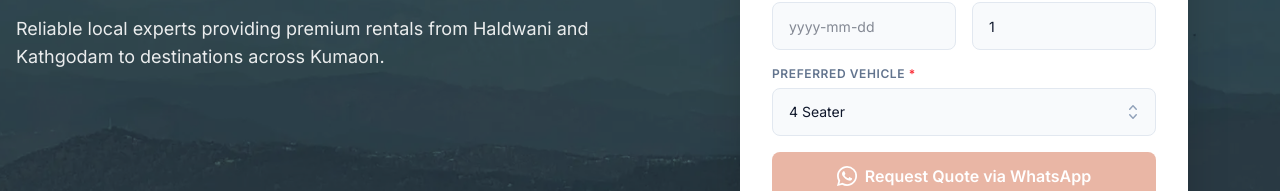
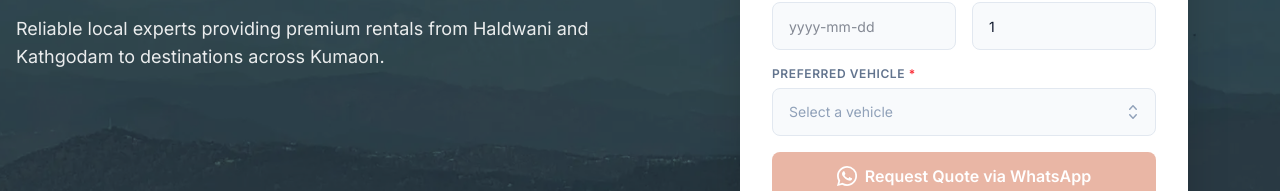
Before and after one commit to noonejr/roam-kumaon, a React (Vite) app: page / in a window 1280 px wide. Shown: the part 533-724 px from the top of the page. Built offline with nearby package versions, Linux system fonts and the light colour scheme.

Commit message:
Updating dropdown from constants

```diff
--- a/src/components/BikeForm.tsx
+++ b/src/components/BikeForm.tsx
@@ -1,7 +1,9 @@
 import { type FormEvent, useState } from 'react'
 import { BIKE_RENTAL_LOCATION } from '../constants/locations'
+import { BIKE_VEHICLES } from '../constants/vehicles'
 import { openWhatsAppWithFallback } from '../utils/whatsapp'
 import { CustomDatePicker } from './ui/CustomDatePicker'
+import { CustomSelect } from './ui/CustomSelect'
 
 const today = new Date().toLocaleDateString('en-CA')
 
@@ -70,18 +72,14 @@ export function BikeForm() {
         <label htmlFor="bike-vehicle">
           Preferred Vehicle <span className="text-red-500">*</span>
         </label>
-        <select
+        <CustomSelect
           id="bike-vehicle"
           required
           value={preferredVehicle}
-          onChange={(e) => setPreferredVehicle(e.target.value)}
-          className="w-full h-12 px-4 rounded-lg border border-slate-200 bg-white text-sm focus:outline-none focus:ring-2 focus:ring-sunset-orange/20 focus:border-sunset-orange"
-        >
-          <option value="" disabled>Select a vehicle</option>
-          <option value="Scooter (Activa/Jupiter)">Scooter (Activa/Jupiter)</option>
-          <option value="Bike - Normal (Pulsar/Apache)">Bike - Normal (Pulsar/Apache)</option>
-          <option value="Bike - Bullet (Royal Enfield)">Bike - Bullet (Royal Enfield)</option>
-        </select>
+          placeholder="Select a vehicle"
+          options={BIKE_VEHICLES}
+          onChange={setPreferredVehicle}
+        />
       </div>
 
       <button
--- a/src/components/CabForm.tsx
+++ b/src/components/CabForm.tsx
@@ -1,5 +1,6 @@
 import { type FormEvent, useState, lazy, Suspense } from 'react'
 import { CAB_DROPOFF_POINTS, CAB_PICKUP_POINTS } from '../constants/locations'
+import { CAB_VEHICLES } from '../constants/vehicles'
 import { openWhatsAppWithFallback } from '../utils/whatsapp'
 import { CustomSelect } from './ui/CustomSelect'
 
@@ -15,8 +16,8 @@ export function CabForm() {
   const [dropoff, setDropoff] = useState<string>(CAB_DROPOFF_POINTS[0])
   const [date, setDate] = useState('')
   const [passengers, setPassengers] = useState('1')
-  const [category, setCategory] = useState('4 Seater')
-  const isValid = name.trim().length > 0 && date.length > 0 && Number.isInteger(Number(passengers)) && Number(passengers) >= 1
+  const [category, setCategory] = useState<string>('')
+  const isValid = name.trim().length > 0 && date.length > 0 && Number.isInteger(Number(passengers)) && Number(passengers) >= 1 && category.length > 0
   const onSubmit = async (e: FormEvent) => {
     e.preventDefault()
     const message = `Cab Quote Request\nName: ${name.trim()}\nPickup: ${pickup}\nDrop-off: ${dropoff}\nDate: ${date}\nPassengers: ${passengers}\nVehicle: ${category}`
@@ -91,7 +92,8 @@ export function CabForm() {
           id="cab-category"
           required
           value={category}
-          options={["Shared", "4 Seater", "7 Seater"]}
+          placeholder="Select a vehicle"
+          options={CAB_VEHICLES}
           onChange={setCategory}
         />
       </div>
--- a/src/components/ui/CustomSelect.tsx
+++ b/src/components/ui/CustomSelect.tsx
@@ -7,9 +7,10 @@ interface CustomSelectProps {
   options: readonly string[]
   onChange: (value: string) => void
   required?: boolean
+  placeholder?: string
 }
 
-export function CustomSelect({ id, value, options, onChange, required }: CustomSelectProps) {
+export function CustomSelect({ id, value, options, onChange, required, placeholder }: CustomSelectProps) {
   return (
     <Listbox value={value} onChange={onChange}>
       <div className="relative">
@@ -21,7 +22,9 @@ export function CustomSelect({ id, value, options, onChange, required }: CustomS
             "focus:border-pine-green focus:ring-1 focus:ring-pine-green focus:bg-white"
           )}
         >
-          <span className="block truncate">{value}</span>
+          <span className={clsx("block truncate", !value && "text-slate-400")}>
+            {value || placeholder}
+          </span>
           <span className="pointer-events-none absolute inset-y-0 right-0 flex items-center pr-3">
             <svg className="h-5 w-5 text-slate-400" viewBox="0 0 20 20" fill="currentColor" aria-hidden="true">
               <path fillRule="evenodd" d="M10 3a.75.75 0 01.55.24l3.25 3.5a.75.75 0 11-1.1 1.02L10 4.852 7.3 7.76a.75.75 0 01-1.1-1.02l3.25-3.5A.75.75 0 0110 3zm-3.76 9.2a.75.75 0 011.06.04l2.7 2.908 2.7-2.908a.75.75 0 111.1 1.02l-3.25 3.5a.75.75 0 01-1.1 0l-3.25-3.5a.75.75 0 01.04-1.06z" clipRule="evenodd" />
@@ -30,8 +33,7 @@ export function CustomSelect({ id, value, options, onChange, required }: CustomS
         </ListboxButton>
 
         <ListboxOptions
-          transition
-          className="absolute z-50 mt-1 max-h-60 w-full overflow-auto rounded-lg bg-white py-1 text-sm shadow-lg ring-1 ring-black ring-opacity-5 transition focus:outline-none data-[closed]:data-[leave]:opacity-0 data-[leave]:duration-100 data-[leave]:ease-in"
+          className="absolute z-50 mt-1 max-h-60 w-full overflow-auto rounded-lg bg-white py-1 text-sm shadow-lg ring-1 ring-black ring-opacity-5 focus:outline-none"
         >
           {options.map((option) => (
             <ListboxOption
--- /dev/null
+++ b/src/constants/vehicles.ts
@@ -0,0 +1,11 @@
+export const BIKE_VEHICLES = [
+  "Scooter (Activa/Jupiter)",
+  "Bike - Normal (Pulsar/Apache)",
+  "Bike - Bullet (Royal Enfield)"
+] as const
+
+export const CAB_VEHICLES = [
+  "Shared",
+  "4 Seater",
+  "7 Seater"
+] as const
```
Also changed, not shown: 1 other file (tests, documents, lock files or other folders).
